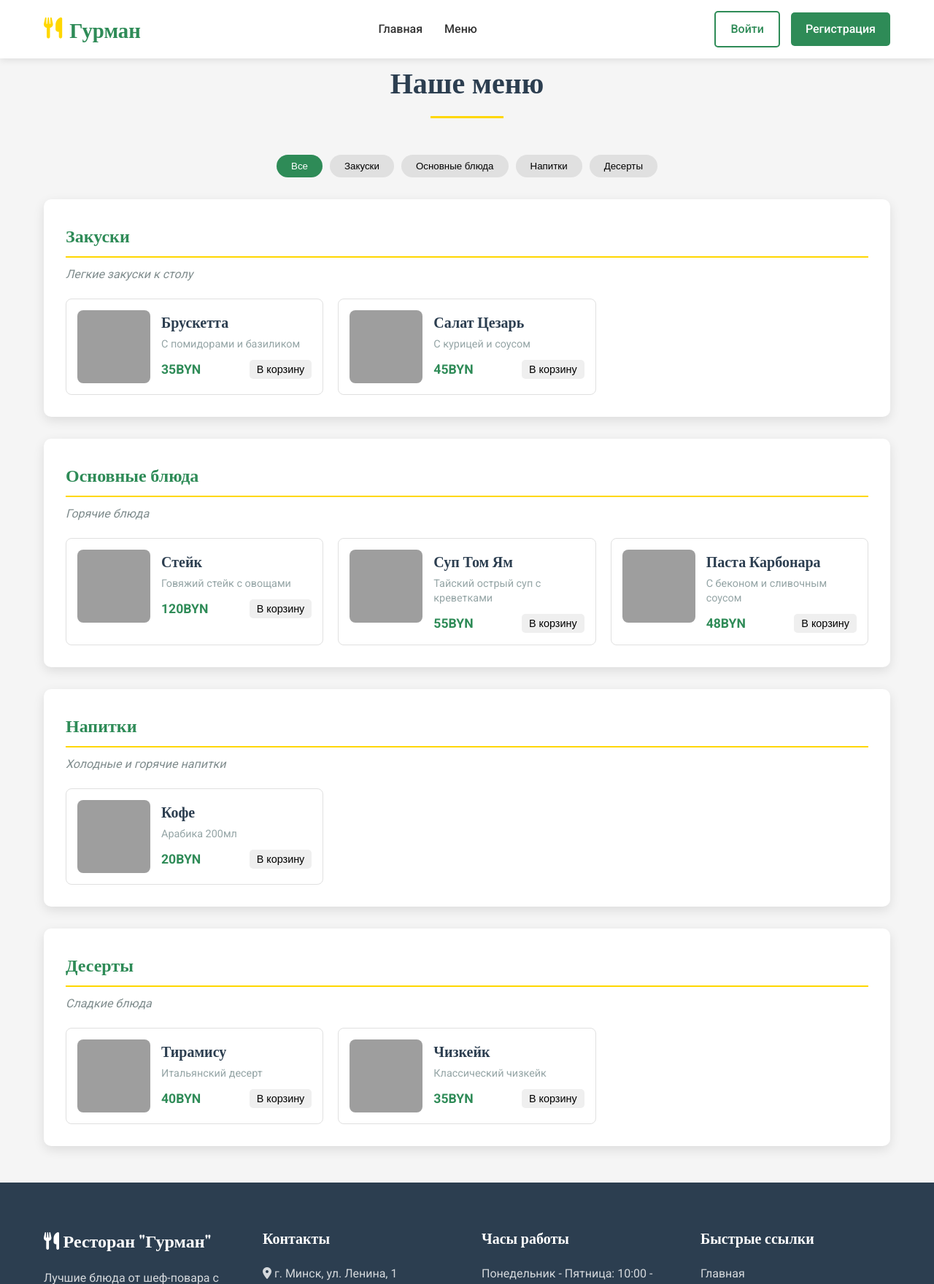
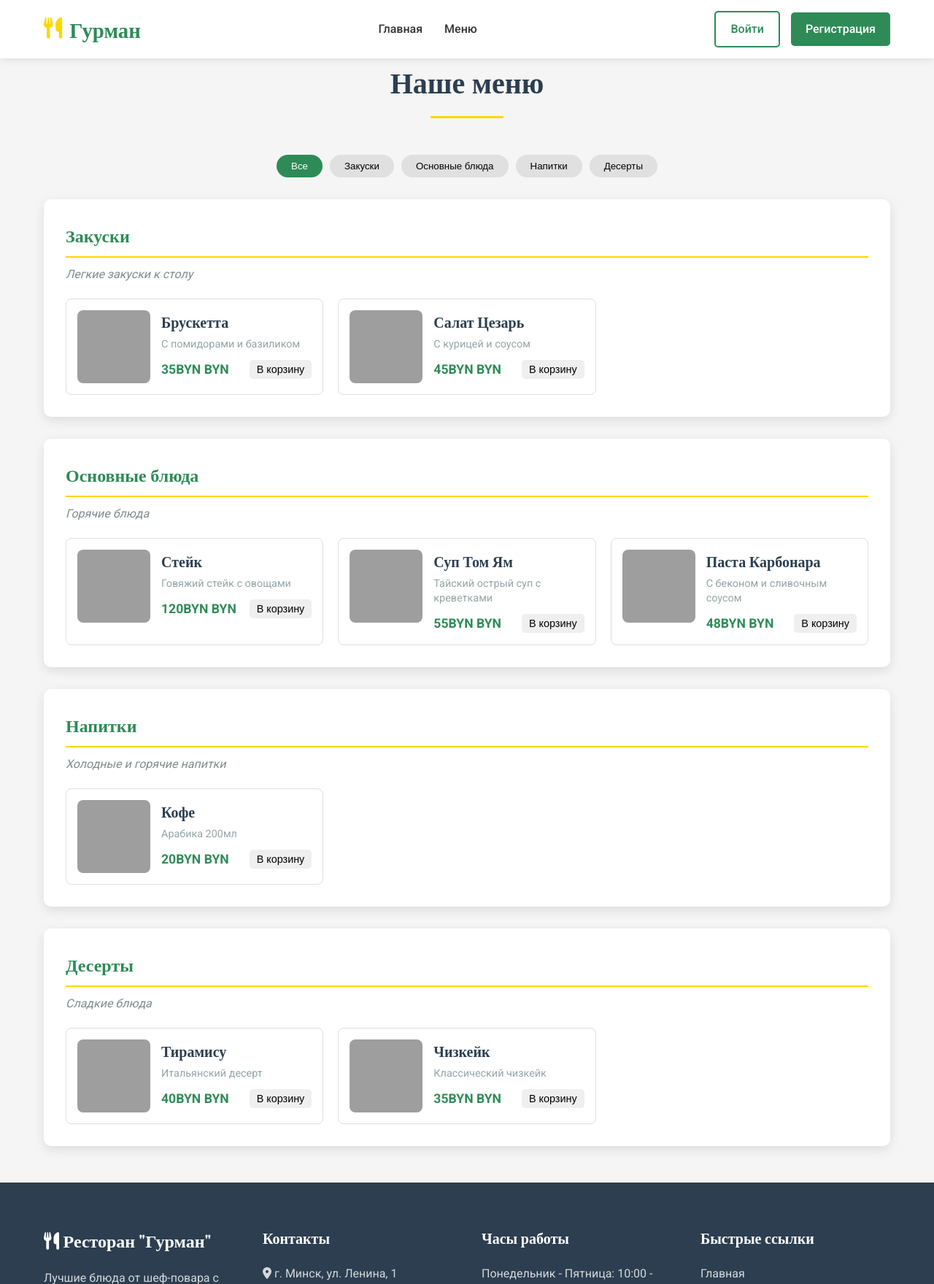
Before and after one commit to vladrob333333-sys/testproj, a Flask app: page /menu in a window 1280 px wide. Shown: the top 1759 px of the page at 73% size. Run offline with Flask 3, Linux system fonts and the light colour scheme; data comes from the database, SQL or seed files in the repository; grey boxes are pictures that could not be loaded.

Commit message:
style.css

```diff
--- a/static/css/style.css
+++ b/static/css/style.css
@@ -664,3 +664,13 @@ tr:hover {
     background-color: var(--danger);
     color: var(--white);
 }
+
+.price::after,
+.item-price::after,
+.dish-price::after,
+.item-total::after,
+.total-amount::after,
+#cart-total::after {
+    content: " BYN";
+    font-weight: bold;
+}
```
